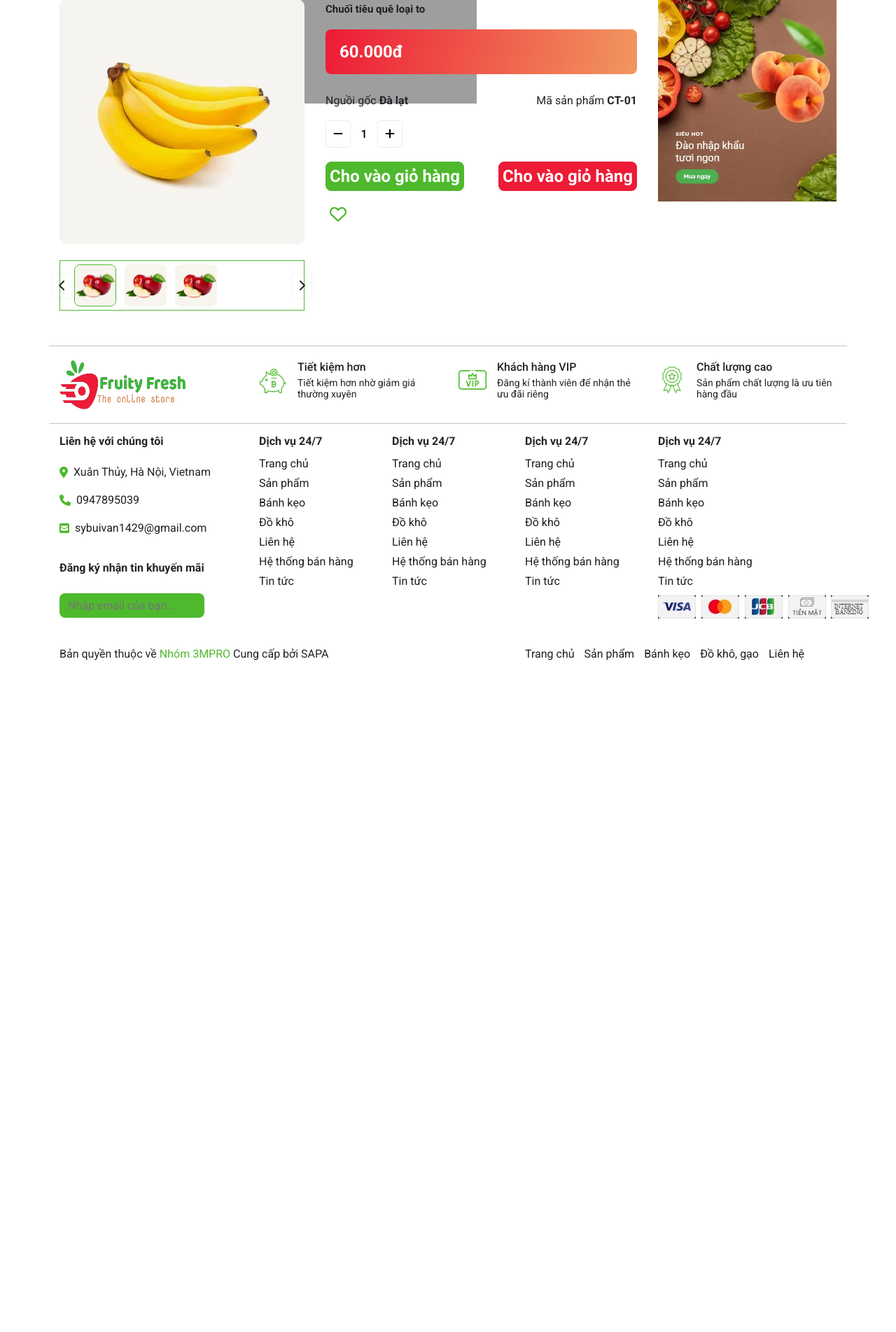
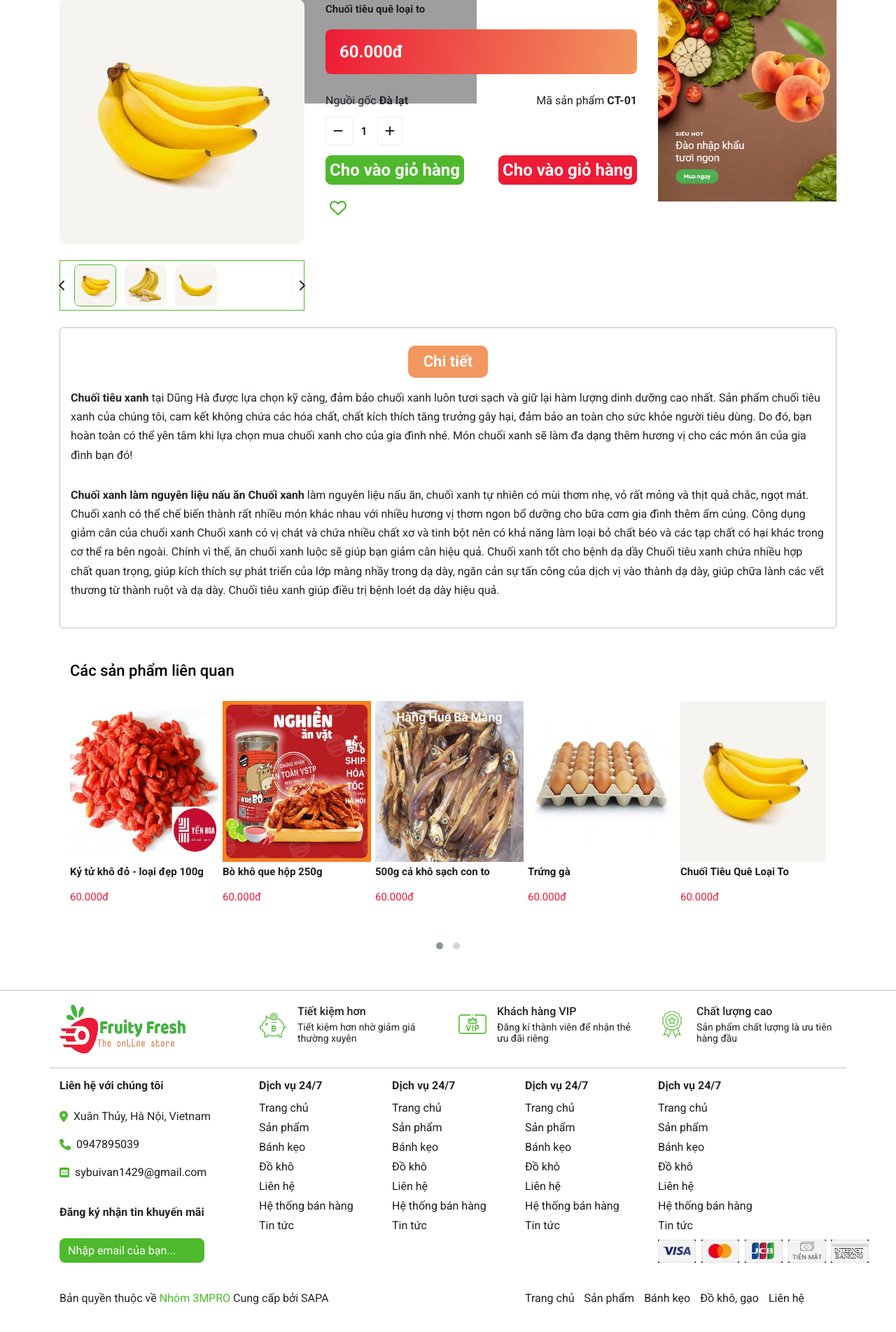
Before and after one commit to 3MPRO/WebFood, a PHP site: page /detailPr.html in a window 1280 px wide. Shown: the part 176-2080 px from the top of the page at 70% size. Before the commit the page ends 1120 px from the top, so only its background shows below. Run offline with PHP 8.4, Linux system fonts and the light colour scheme; some web fonts are replaced; grey boxes are pictures that could not be loaded.

Commit message:
update details product

```diff
--- a/css/main.css
+++ b/css/main.css
@@ -362,12 +397,16 @@ h2.tilte-name-product {
 
 }
 
-.item_product_main:hover .button-add-product
+.item_product_main:hover .button-add-product,
+.product-main:hover .product-fruits__thumb > a::before
 {
     visibility: visible;
     right: 0;
 }
-
+.product-main:hover .icon-heart-product {
+    visibility: visible;
+    right: 10px;
+}
 .populator__product-right:hover .button-add-product {
     visibility: visible;
     right: -105px;
@@ -453,10 +492,38 @@ h2.tilte-name-product {
     margin-right: 10px;
     overflow: hidden;
  }
-.product-fruits__thumb{ }
+.product-fruits__thumb > a {
+    position: relative;
+    display: block;
+}
+
+.product-fruits__thumb > a::before {
+    position: absolute;
+    content: "";
+    background: rgba(0, 0, 0, 0.5);
+    opacity: 0.4;
+    width: 100%;
+    height: 100%;
+    visibility: hidden;
+    transition: all ease 0.2s;
+    right: -100%;
+}
+
 .product-fruits__thumb img{
     width: 100%;
     height: 230px;
+}
+.icon-heart-product {
+    position: absolute;
+    top: 10px;
+    right: -100px;
+    z-index: 4;
+    font-size: 20px;
+    transition: all ease 0.2s;
+}
+.icon-heart-product:hover {
+    color: var(--cl-red);
+    cursor: pointer;
 }
 
 /* BLOG */
@@ -519,9 +586,11 @@ h2.tilte-name-product {
  }
 
  /* FOOTER */
+ #footer {
+    border-top: 1px solid #c1c1c1;
+ }
  .footer-top{
      border-bottom: 1px solid #c1c1c1;
-     border-top: 1px solid #c1c1c1;
      padding: 20px 0;
  }
 .footer-top__logo{
@@ -550,9 +619,6 @@ h2.tilte-name-product {
      font-weight: 600;
  }
 
- .list-address {
-
- }
  .list-address li{
      display: flex;
      padding: 12px 0;
@@ -572,6 +638,9 @@ input.seed-mail {
     color: #fff;
     padding: 8px 12px;
     border-radius: 8px;
+}
+
+input.seed-mail::placeholder {
     color: #fff;
 }
 
@@ -665,11 +734,12 @@ input.seed-mail {
 .custom-quantity{
     margin-bottom: 20px;
  }
-.custom-quantity button{
+.custom-quantity a{
     border: thin solid #ebebeb;
     background: transparent;
     padding: 10px;
     border-radius: 5px;
+    cursor: pointer;
  }
 .qty-input{
     width: 30px;
@@ -720,3 +790,26 @@ input.seed-mail {
     width: 100%;
 
 }
+
+.product_getcontent{
+    border: 1px solid #c1c1c1;
+    padding: 25px 15px;
+    border-radius: 5px;
+ }
+.product-tab-title{
+    display: flex;
+    justify-content: center;
+ }
+ .product-tab-title span{
+    background-color: var(--cl-orange);
+    padding: 12px 22px;
+    font-size: 22px;
+    font-weight: 600;
+    border-radius: 10px;
+    color: #fff;
+}
+.product-text-desc{ }
+.product-text-desc p{
+    line-height: 1.7;
+    padding: 15px 0;
+ }
--- a/detailPr.html
+++ b/detailPr.html
@@ -132,7 +132,7 @@
                     </div>
                 </div>
 
-                <div class="row">
+                <div class="row mb-4">
                     <div class="col col-lg-4">
                         <div class="product-detail-left">
                             <div class="product-detail-left__thumbnail">
@@ -140,9 +140,9 @@
                             </div>
                             <div class="product-detail-left__list-thumb">
                                 <ul>
-                                    <li class="active"><img src="./images/pro39-grande.webp" alt=""></li>
-                                    <li><img src="./images/pro39-grande.webp" alt=""></li>
-                                    <li><img src="./images/pro39-grande.webp" alt=""></li>
+                                    <li class="active"><img src="./images/pro20-grande.webp" alt=""></li>
+                                    <li><img src="./images/pro29-grande.jpg" alt=""></li>
+                                    <li><img src="./images/pro28-grande.jpg" alt=""></li>
                                 </ul>
                                 <div class="product-detail-left__control">
                                     <span class="product-detail-left__control-left">
@@ -176,13 +176,13 @@
                         </div>
                         <form action="">
                             <div class="custom-quantity">
-                                <button class="btn-minus">
+                                <a class="btn-minus">
                                     <i class="fas fa-minus"></i>
-                                </button>
+                                </a>
                                 <input type="text" class="qty-input" value="1">
-                                <button class="btn-plus">
+                                <a class="btn-plus">
                                     <i class="fas fa-plus"></i>
-                                </button>
+                                </a>
                             </div>
                             <div class="group-button-add">
                                 <button class="add-cart">Cho vào giỏ hàng</button>
@@ -201,6 +201,139 @@
                         </a>
                     </div>
                 </div>
+                <div class="row mb-5">
+                    <div class="col col-lg-12">
+                        <div class="product_getcontent">
+                            <div class="product-tab-title">
+                                <span>Chi tiết</span>
+                            </div>
+                            <div class="product-text-desc">
+                                <p>
+                                    <strong>Chuối tiêu xanh</strong> tại Dũng Hà được lựa chọn kỹ càng, đảm bảo chuối xanh luôn tươi sạch và giữ lại hàm lượng dinh dưỡng cao nhất. Sản phẩm chuối tiêu xanh của chúng tôi, cam kết không chứa các hóa chất, chất kích thích tăng trưởng gây hại, đảm bảo an toàn cho sức khỏe người tiêu dùng. Do đó, bạn hoàn toàn có thể yên tâm khi lựa chọn mua chuối xanh cho của gia đình nhé. Món chuối xanh sẽ làm đa dạng thêm hương vị cho các món ăn của gia đình bạn đó!
+                                </p>
+                                <p>
+                                    <strong>Chuối xanh làm nguyên liệu nấu ăn Chuối xanh</strong> làm nguyên liệu nấu ăn, chuối xanh tự nhiên có mùi thơm nhẹ, vỏ rất mỏng và thịt quả chắc, ngọt mát. Chuối xanh có thể chế biến thành rất nhiều món khác nhau với nhiều hương vị thơm ngon bổ dưỡng cho bữa cơm gia đình thêm ấm cúng. Công dụng giảm cân của chuối xanh Chuối xanh có vị chát và chứa nhiều chất xơ và tinh bột nên có khả năng làm loại bỏ chất béo và các tạp chất có hại khác trong cơ thể ra bên ngoài. Chính vì thế, ăn chuối xanh luộc sẽ giúp bạn giảm cân hiệu quả.  Chuối xanh tốt cho bệnh dạ dầy Chuối tiêu xanh chứa nhiều hợp chất quan trọng, giúp kích thích sự phát triển của lớp màng nhầy trong dạ dày, ngăn cản sự tấn công của dịch vị vào thành dạ dày, giúp chữa lành các vết thương từ thành ruột và dạ dày. Chuối tiêu xanh giúp điều trị bệnh loét dạ dày hiệu quả.
+                                </p>
+                            </div>
+                        </div>
+                    </div>
+                </div>
+
+                <section id="product-dry">
+                    <div class="container">
+                        <div class="populator__head">
+                            <div>
+                                <h2 class="populator__head-title">
+                                    <a href="">Các sản phẩm liên quan</a>
+                                </h2>
+                            </div>
+                        </div>
+                        <div class="owl-carousel owl-theme" id="owl-slider-dry">
+                            <div class="product-main">
+                                <form action="">
+                                    <div class="product-fruits__thumb">
+                                        <a href="">
+                                            <img src="./images/images-dry/sp26.jpg" alt="">
+                                        </a>
+                                        <div class="icon-heart-product">
+                                            <i class="far fa-heart"></i>
+                                        </div>
+                                    </div>
+                                    <div class="product-fruits__infos">
+                                        <h2 class="tilte-name-product">Kỷ tử khô đỏ - loại đẹp 100g</h2>
+                                        <span class="price-text">60.000đ</span>
+                                        <button class="button-add-product">Cho vào giỏ</button>
+                                    </div>
+                                </form>
+                            </div>
+                            <div class="product-main">
+                                <form action="">
+                                    <div class="product-fruits__thumb">
+                                        <a href="">
+                                            <img src="./images/images-dry/sp27.jpg" alt="">
+                                        </a>
+                                        <div class="icon-heart-product">
+                                            <i class="far fa-heart"></i>
+                                        </div>
+                                    </div>
+                                    <div class="product-fruits__infos">
+                                        <h2 class="tilte-name-product">Bò khô que hộp 250g</h2>
+                                        <span class="price-text">60.000đ</span>
+                                        <button class="button-add-product">Cho vào giỏ</button>
+                                    </div>
+                                </form>
+                            </div>
+                            <div class="product-main">
+                                <form action="">
+                                    <div class="product-fruits__thumb">
+                                        <a href="">
+                                            <img src="./images/images-dry/sp28.jpg" alt="">
+                                        </a>
+                                        <div class="icon-heart-product">
+                                            <i class="far fa-heart"></i>
+                                        </div>
+                                    </div>
+                                    <div class="product-fruits__infos">
+                                        <h2 class="tilte-name-product">500g cá khô sạch con to</h2>
+                                        <span class="price-text">60.000đ</span>
+                                        <button class="button-add-product">Cho vào giỏ</button>
+                                    </div>
+                                </form>
+                            </div>
+                            <div class="product-main">
+                                <form action="">
+                                    <div class="product-fruits__thumb">
+                                        <a href="">
+                                            <img src="./images/images-dry/sp29.webp" alt="">
+                                        </a>
+                                        <div class="icon-heart-product">
+                                            <i class="far fa-heart"></i>
+                                        </div>
+                                    </div>
+                                    <div class="product-fruits__infos">
+                                        <h2 class="tilte-name-product">Trứng gà</h2>
+                                        <span class="price-text">60.000đ</span>
+                                        <button class="button-add-product">Cho vào giỏ</button>
+                                    </div>
+                                </form>
+                            </div>
+                            <div class="product-main">
+                                <form action="">
+                                    <div class="product-fruits__thumb">
+                                        <a href="">
+                                            <img src="./images/pro20-grande.webp" alt="">
+                                        </a>
+                                        <div class="icon-heart-product">
+                                            <i class="far fa-heart"></i>
+                                        </div>
+                                    </div>
+                                    <div class="product-fruits__infos">
+                                        <h2 class="tilte-name-product">Chuối Tiêu Quê Loại To</h2>
+                                        <span class="price-text">60.000đ</span>
+                                        <button class="button-add-product">Cho vào giỏ</button>
+                                    </div>
+                                </form>
+                            </div>
+                            <div class="product-main">
+                                <form action="">
+                                    <div class="product-fruits__thumb">
+                                        <a href="">
+                                            <img src="./images/pro20-grande.webp" alt="">
+                                        </a>
+                                        <div class="icon-heart-product">
+                                            <i class="far fa-heart"></i>
+                                        </div>
+                                    </div>
+                                    <div class="product-fruits__infos">
+                                        <h2 class="tilte-name-product">Chuối Tiêu Quê Loại To</h2>
+                                        <span class="price-text">60.000đ</span>
+                                        <button class="button-add-product">Cho vào giỏ</button>
+                                    </div>
+                                </form>
+                            </div>
+                        </div>
+                    </div>
+                </section>
             </div>
         </main>
 
@@ -261,7 +394,7 @@
                             </li>
                         </ul>
                         <form action="">
-                            <input type="text" class="seed-mail" placeholder="Nhập email của bạn...">
+                            <input type="email" class="seed-mail" placeholder="Nhập email của bạn...">
                         </form>
                     </div>
                     <div class="col col-lg-2">
@@ -333,6 +466,24 @@
     </div>
     <script src="https://code.jquery.com/jquery-3.6.0.min.js"></script>
     <script src="./lib/owl.carousel.min.js"></script>
-    <!-- <script src="./main.js"></script> -->
+    <script>
+        $('#owl-slider-dry').owlCarousel({
+            loop:true,
+            margin:10,
+            nav:true,
+            responsive:{
+                0:{
+                    items:1
+                },
+                600:{
+                    items:3
+                },
+                1000:{
+                    items:5
+                }
+            }
+        })
+    </script>
+    <script src="./main.js"></script>
 </body>
 </html>
--- a/main.js
+++ b/main.js
@@ -1,11 +1,9 @@
 let productListFruits = document.getElementById('owl-fruilt-slider')
 let inputSearchPr = document.querySelector('.search-text-product')
 let headerEl = document.getElementById('header')
-var sticky = headerEl.offsetTop+200;
+var sticky = headerEl.offsetTop+400;
 console.log(sticky);
 
-// let productListDry = document.getElementById('owl-fruilt-slider')
-// console.log(productList);
 let arrayProducts = []
 const renderProducts = () => {
     var listProductAPI = 'http://localhost:3000/product'
@@ -43,6 +41,9 @@ const renderProducts = () => {
                                 <a href="">
                                     <img src="${product.thumbnail}" alt="">
                                 </a>
+                                <div class="icon-heart-product">
+                                    <i class="far fa-heart"></i>
+                                </div>
                             </div>
                             <div class="product-fruits__infos">
                                 <h2 class="tilte-name-product">${product.name}</h2>
@@ -57,7 +58,7 @@ const renderProducts = () => {
             sliderProducts()
         })
         .catch(function (err) {
-            alert('Error: ' + err.message)
+            // alert('Error: ' + err.message)
         })
 }
 
@@ -82,6 +83,8 @@ inputSearchPr.addEventListener('keyup', (e) => {
 })
 
 const resultBox = document.querySelector('.search-results')
+
+// Create function render Result when data return
 const renderResults = (results,lengthRs) => {
     console.log(lengthRs);
     let countResult = `
@@ -120,6 +123,7 @@ const renderResults = (results,lengthRs) => {
     })
 }
 
+// Scroll fixed header nav
 window.addEventListener('scroll',()=> {
     if (window.pageYOffset >= sticky) {
         headerEl.classList.add("sticky")
@@ -128,6 +132,44 @@ window.addEventListener('scroll',()=> {
     }
 })
 
+// Slider thumb detail
+const productDetailSlider = () => {
+    const listThumbnailDetails = document.querySelectorAll('.product-detail-left__list-thumb ul li')
+    const listThumbnails = document.querySelectorAll('.product-detail-left__list-thumb ul li img')
+    const productThumbnail = document.querySelector('.product-detail-left__thumbnail img')
+    listThumbnailDetails.forEach((itemThumbnail, index) => {
+        console.log(itemThumbnail.className);
+        itemThumbnail.addEventListener('click', () => {
+            for (let index = 0; index < listThumbnailDetails.length; index++) {
+                listThumbnailDetails[index].classList.remove('active')
+            }
+            itemThumbnail.classList.add('active')
+            productThumbnail.src = listThumbnails[index].src
+            console.log(listThumbnails[index].src);
+        })
+    });
+}
+
+// Create function quantity cart
+const quantityCart = () => {
+    const btnMinus = document.querySelector('.custom-quantity .btn-minus')
+    const btnPlus = document.querySelector('.custom-quantity .btn-plus')
+    let qtyInputEl = document.querySelector('.qty-input')
+    let valueInput = qtyInputEl.value
+    btnMinus.addEventListener('click', function(e) {
+        e.preventDefault()
+        valueInput == 1 ? valueInput = 1 : valueInput--
+
+        qtyInputEl.value = valueInput
+    })
+    btnPlus.addEventListener('click', function(e) {
+        e.preventDefault()
+        valueInput == 10 ? valueInput = 10 : valueInput++
+        qtyInputEl.value = valueInput
+    })
+}
 
 renderProducts()
 loadProducts()
+productDetailSlider()
+quantityCart()
```
Also changed, not shown: other parts of css/main.css (+37 -2 lines), trangchu.html (+28 -0 lines), images/pro28-grande.jpg (added), images/pro29-grande.jpg (added).
